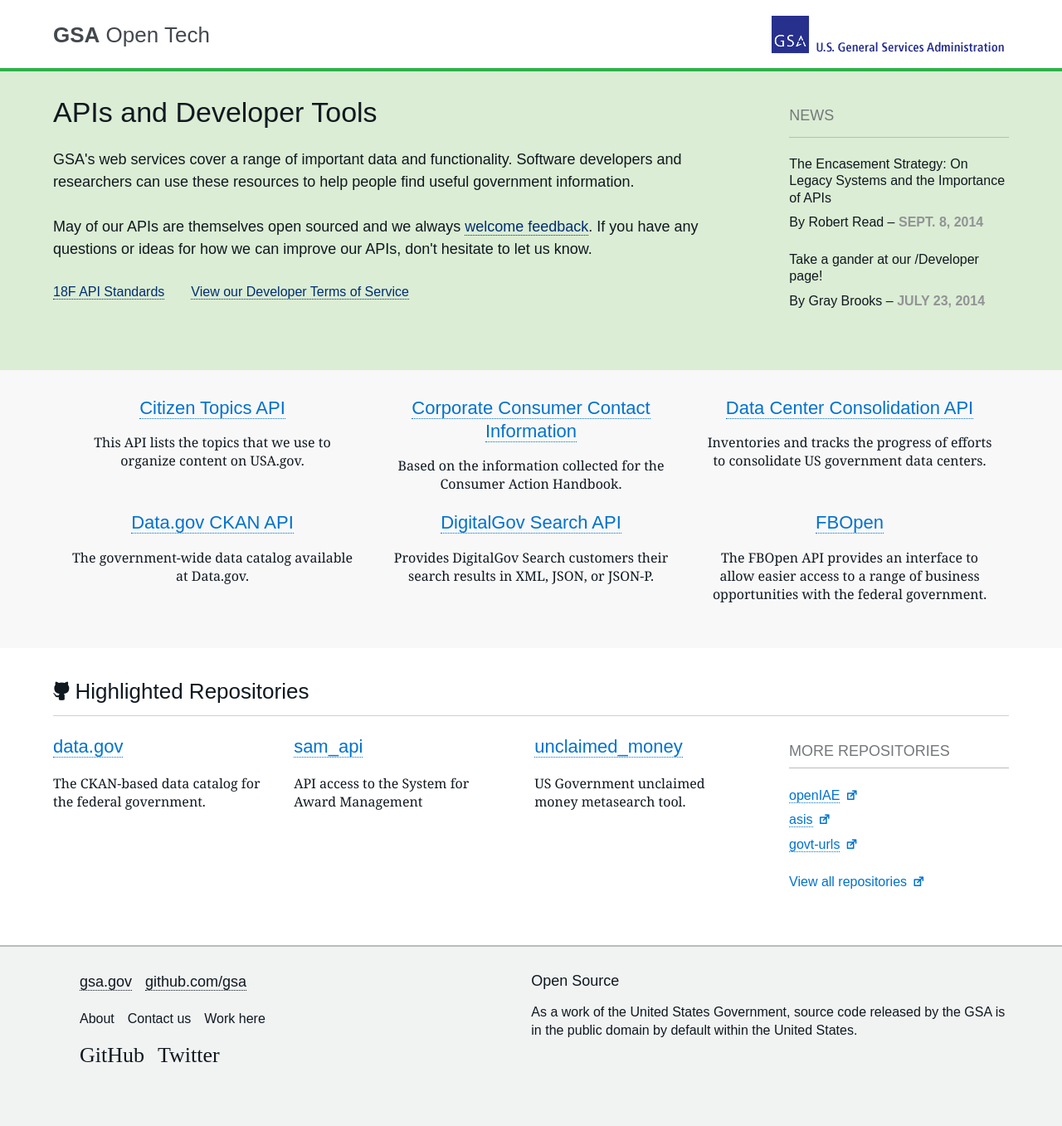
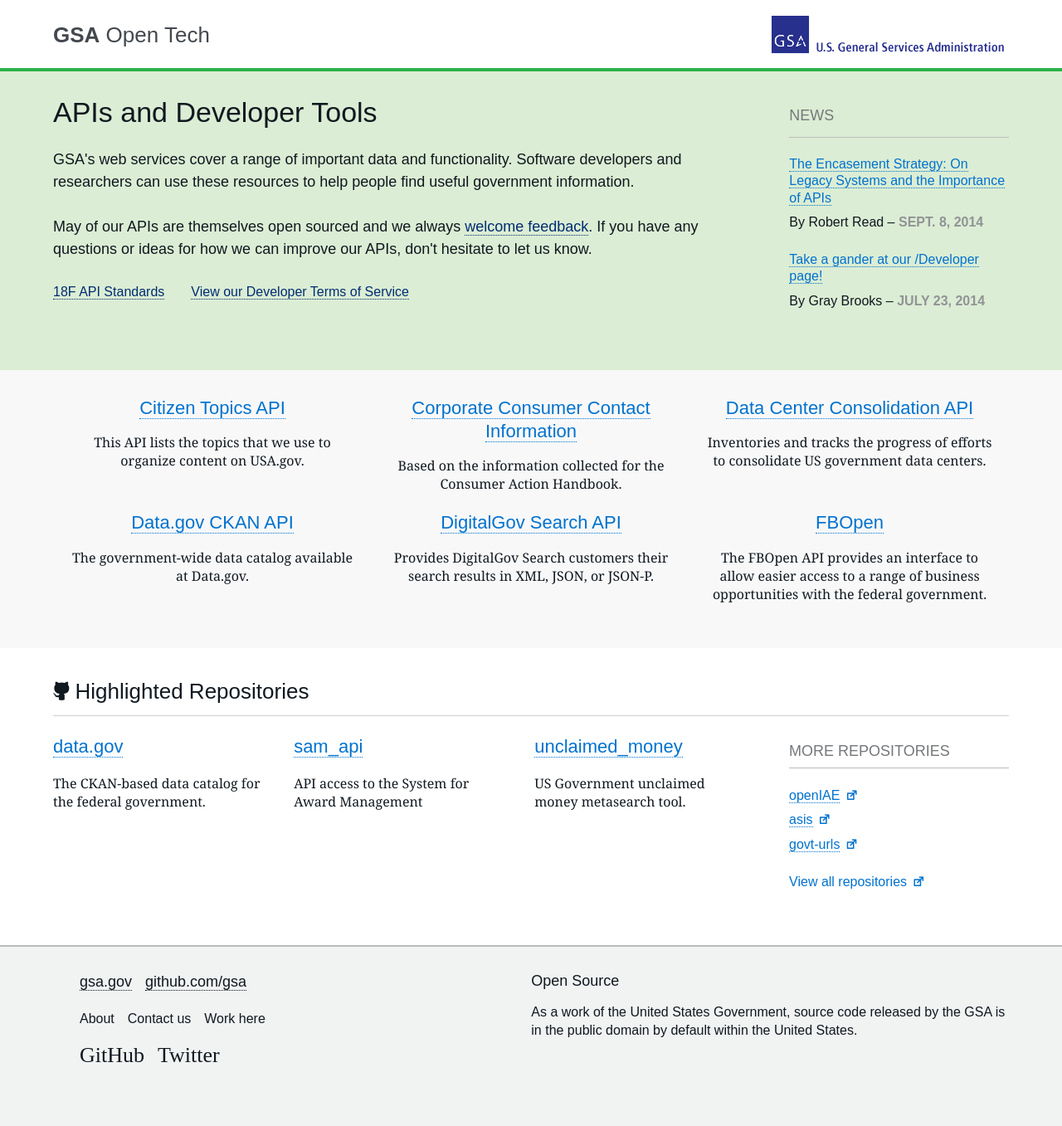
Before and after one commit to GSA/open.gsa.gov, a Jekyll site: the page built from developer/index.html, in a window 1280 px wide. Shown: the whole page at 83% size. Built offline with Jekyll 4.4.1, drawn with Linux system fonts in a browser that asks for light colours; nearby versions of some CDN libraries; some web fonts are replaced.

Commit message:
fixing hyperlinks for blogposts

```diff
--- a/developer/index.html
+++ b/developer/index.html
@@ -31,7 +31,7 @@
                         <h2 class="sidebar_head">News</h2>
                         <ul class="sidebar_list nav-list">
                             <li class="sidebar_list_item">
-                                <h3 class="sidebar_list_item_head">The Encasement Strategy: On Legacy Systems and the Importance of APIs<a href="https://18f.gsa.gov/2014/09/08/the-encasement-strategy-on-legacy-systems-and-the/"></a>
+                                <h3 class="sidebar_list_item_head"><a href="https://18f.gsa.gov/2014/09/08/the-encasement-strategy-on-legacy-systems-and-the/">The Encasement Strategy: On Legacy Systems and the Importance of APIs</a>
                                 </h3>
 
                                 <div class="sidebar_list_item_meta entry_meta">
@@ -45,7 +45,7 @@
                         </ul>
                         <ul class="sidebar_list nav-list">
                             <li class="sidebar_list_item">
-                                <h3 class="sidebar_list_item_head">Take a gander at our /Developer page!<a href="https://18f.gsa.gov/2014/07/23/take-a-gander-at-our-developer-page/"></a>
+                                <h3 class="sidebar_list_item_head"><a href="https://18f.gsa.gov/2014/07/23/take-a-gander-at-our-developer-page/">Take a gander at our /Developer page!</a>
                                 </h3>
 
                                 <div class="sidebar_list_item_meta entry_meta">
```
